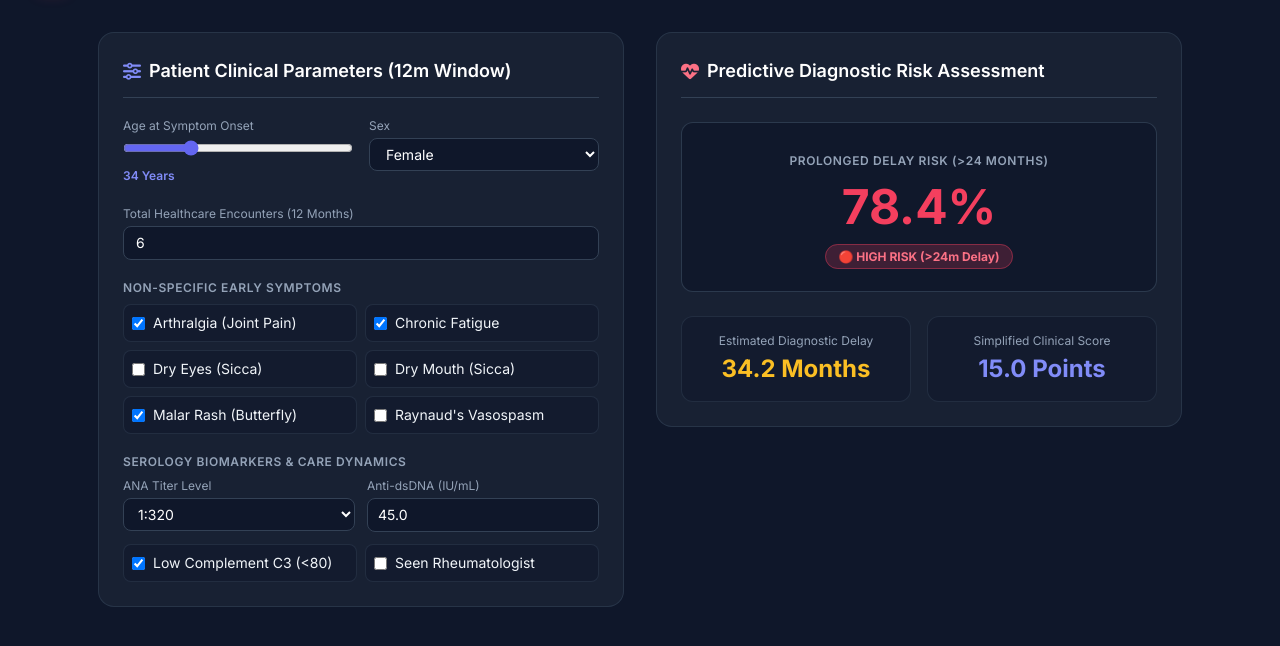
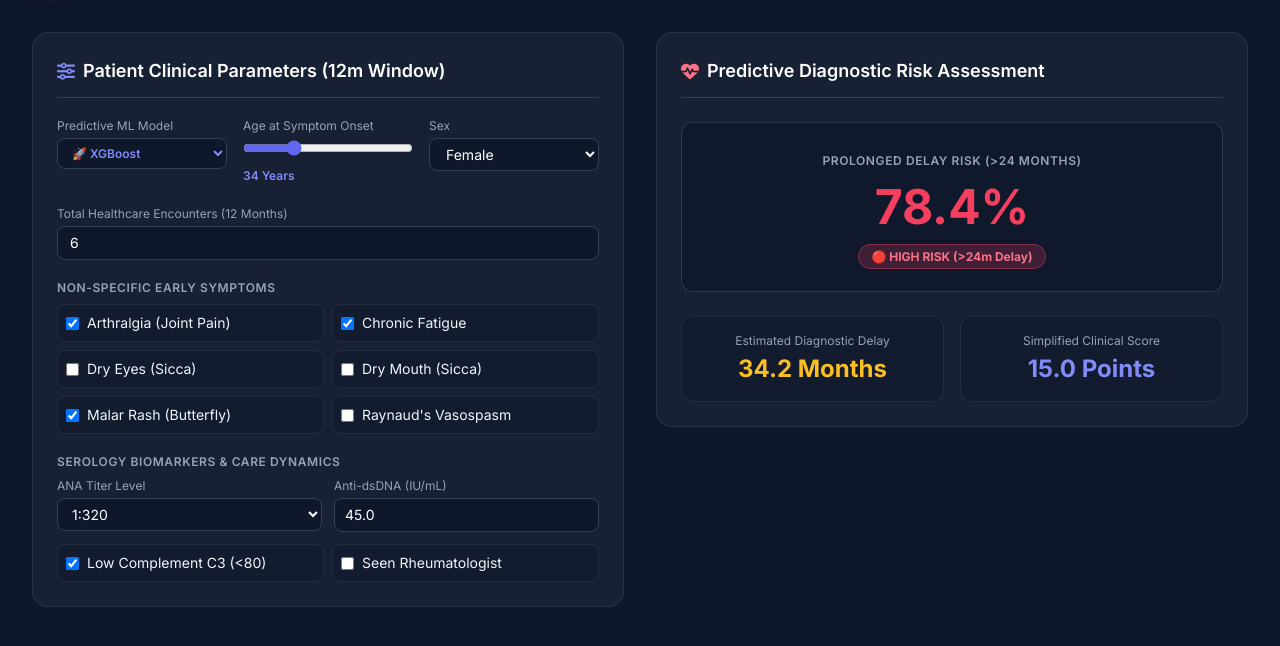
Before and after one commit to shikhasrivastava0574-afk/lupus-sjogren-diagnostic-delay, a Flask app: page / in a window 1280 px wide, after a click on "Risk Calculator". Shown: the part 65-711 px from the top of the page. Run offline with Flask 3, Linux system fonts and the light colour scheme; data that the repository does not hold is empty; parts of the project's set-up code (start-up, migrations or seed data) failed here and were passed over; some libraries are stand-ins or nearby versions.

Commit message:
Add explicit XGBoost, LightGBM, and Random Forest model selection & SHAP attributions

```diff
--- a/app_flask.py
+++ b/app_flask.py
@@ -125,8 +125,9 @@
 
     x_input = np.array([feat_dict[f] for f in feature_cols]).reshape(1, -1)
 
-    clf = predictor.fitted_classifiers['RandomForest']
-    reg = predictor.fitted_regressors['RandomForestRegressor']
+    model_name = req_data.get('model_name', 'XGBoost')
+    clf = predictor.fitted_classifiers.get(model_name, predictor.fitted_classifiers['XGBoost'])
+    reg = predictor.fitted_regressors.get(f"{model_name}Regressor", predictor.fitted_regressors['XGBoostRegressor'])
 
     risk_prob = float(clf.predict_proba(x_input)[0, 1])
     est_delay = float(reg.predict(x_input)[0])
@@ -134,6 +135,7 @@
     risk_status = "HIGH RISK" if risk_prob > 0.5 else "MODERATE RISK" if risk_prob > 0.3 else "LOW RISK"
 
     return jsonify({
+        'model_used': model_name,
         'risk_probability': round(risk_prob * 100, 1),
         'risk_status': risk_status,
         'estimated_delay_months': round(est_delay, 1),
@@ -150,7 +152,8 @@
     X_bg = cache['X']
     y_bg = cache['y']
 
-    clf = predictor.fitted_classifiers['RandomForest']
+    model_name = request.args.get('model_name', 'XGBoost')
+    clf = predictor.fitted_classifiers.get(model_name, predictor.fitted_classifiers['XGBoost'])
     explain_engine = DelayExplainabilityEngine(clf, features)
 
     patient_idx = int(request.args.get('patient_index', 10))
@@ -166,6 +169,7 @@
     local_waterfall = wf_df.to_dict(orient='records')
 
     return jsonify({
+        'model_used': model_name,
         'patient_index': patient_idx,
         'base_value': round(local_exp['base_value'] * 100, 1),
         'patient_risk': round(local_exp['patient_risk'] * 100, 1),
--- a/templates/index.html
+++ b/templates/index.html
@@ -141,7 +141,15 @@
                         <i class="fa-solid fa-sliders text-indigo-400 mr-2"></i>Patient Clinical Parameters (12m Window)
                     </h3>
 
-                    <div class="grid grid-cols-2 gap-4">
+                    <div class="grid grid-cols-3 gap-4">
+                        <div>
+                            <label class="text-xs text-slate-400 block mb-1">Predictive ML Model</label>
+                            <select id="in-model" class="w-full bg-slate-900 border border-slate-700 rounded-lg px-2.5 py-1.5 text-xs text-indigo-400 font-semibold focus:outline-none" onchange="updatePredictor()">
+                                <option value="XGBoost" selected>🚀 XGBoost</option>
+                                <option value="LightGBM">⚡ LightGBM</option>
+                                <option value="RandomForest">🌲 Random Forest</option>
+                            </select>
+                        </div>
                         <div>
                             <label class="text-xs text-slate-400 block mb-1">Age at Symptom Onset</label>
                             <input type="range" id="in-age" min="18" max="75" value="34" class="w-full accent-indigo-500" oninput="updatePredictor()">
@@ -457,6 +465,7 @@
             document.getElementById('val-age').innerText = age + ' Years';
 
             const payload = {
+                model_name: document.getElementById('in-model').value,
                 age: parseInt(age),
                 sex: document.getElementById('in-sex').value,
                 encounters: parseInt(document.getElementById('in-encounters').value),
@@ -486,22 +495,23 @@
             const pill = document.getElementById('res-risk-pill');
             if (data.risk_probability > 50) {
                 pill.className = "px-3 py-1 rounded-full text-xs font-bold bg-rose-500/20 text-rose-400 border border-rose-500/40";
-                pill.innerText = "🔴 HIGH RISK (>24m Delay)";
+                pill.innerText = `🔴 HIGH RISK (${data.model_used})`;
             } else if (data.risk_probability > 30) {
                 pill.className = "px-3 py-1 rounded-full text-xs font-bold bg-amber-500/20 text-amber-400 border border-amber-500/40";
-                pill.innerText = "🟡 MODERATE RISK";
+                pill.innerText = `🟡 MODERATE RISK (${data.model_used})`;
             } else {
                 pill.className = "px-3 py-1 rounded-full text-xs font-bold bg-emerald-500/20 text-emerald-400 border border-emerald-500/40";
-                pill.innerText = "🟢 LOW RISK";
+                pill.innerText = `🟢 LOW RISK (${data.model_used})`;
             }
         }
 
         // SHAP Explainability API
         async function loadSHAPData() {
             const pIdx = document.getElementById('xai-pat-idx').value;
+            const modelName = document.getElementById('in-model') ? document.getElementById('in-model').value : 'XGBoost';
             document.getElementById('val-pat-idx').innerText = '#' + pIdx;
 
-            const res = await fetch('/api/shap_explain?patient_index=' + pIdx);
+            const res = await fetch(`/api/shap_explain?patient_index=${pIdx}&model_name=${modelName}`);
             const data = await res.json();
 
             document.getElementById('val-base-risk').innerText = `Base: ${data.base_value}% → Patient: ${data.patient_risk}%`;
```
Also changed, not shown: models.py (+6 -3 lines).
